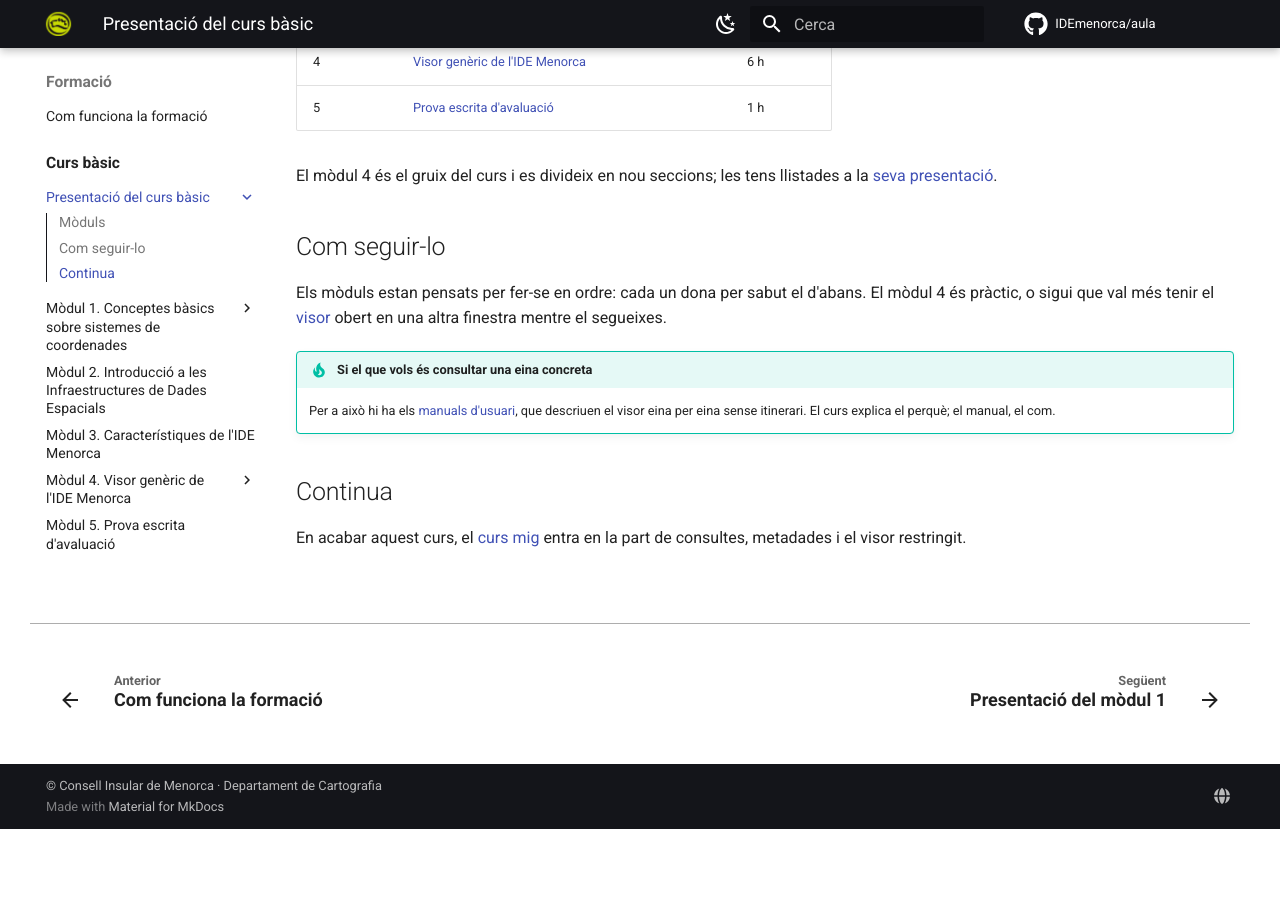
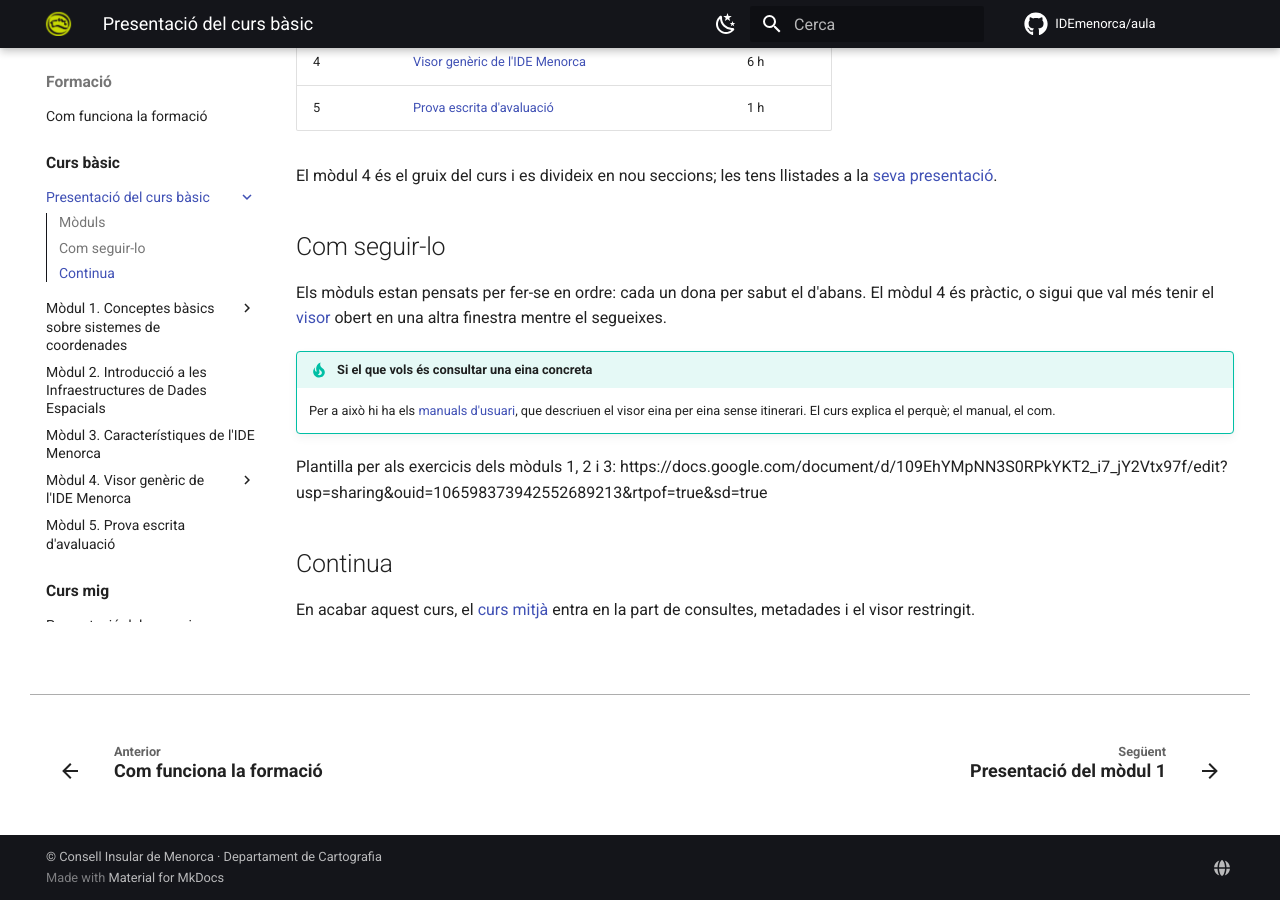
Before and after one commit to IDEmenorca/aula, an MkDocs documentation site: the page built from docs/formacio/basic/index.md, in a window 1280 px wide and 900 px high, scrolled down 621 px. Built offline with MkDocs 1.6.1 and Material for MkDocs 9.7.7, drawn with Linux system fonts in a browser that asks for light colours; comment, search, counter and statistics services are not loaded; before the commit the page ends 1450 px from its top, so only the background shows below that.

Commit message:
Fix typo in course description

```diff
--- a/docs/formacio/basic/index.md
+++ b/docs/formacio/basic/index.md
@@ -34,7 +34,9 @@ segueixes.
     descriuen el visor eina per eina sense itinerari. El curs explica el
     perquè; el manual, el com.
 
+Plantilla per als exercicis dels mòduls 1, 2 i 3: https://docs.google.com/document/d/109EhYMpNN3S0RPkYKT2_i7_jY2Vtx97f/edit?usp=sharing&ouid=106598373942552689213&rtpof=true&sd=true
+
 ## Continua
 
-En acabar aquest curs, el [curs mig](../mig/index.md) entra en la part de
+En acabar aquest curs, el [curs mitjà](../mig/index.md) entra en la part de
 consultes, metadades i el visor restringit.
```
